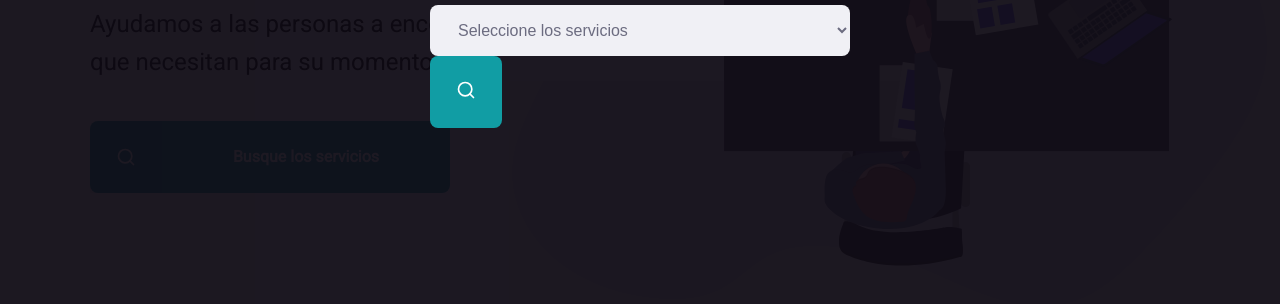
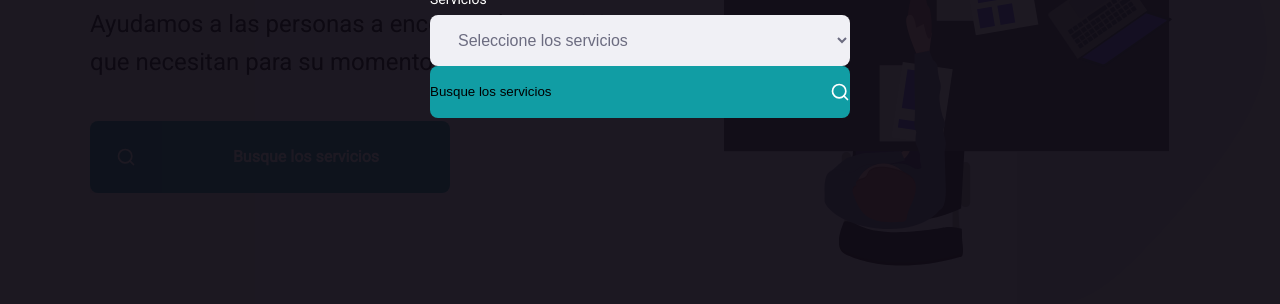
Before and after one commit to FelipeFontouraBr/Emplex, a plain HTML site: page index.html in a window 1280 px wide. Shown: the part 428-732 px from the top of the page. Drawn offline with Linux system fonts and the light colour scheme; no server answers; files whose address does not match are found by name.

Commit message:
Added styles to button

```diff
--- a/index.html
+++ b/index.html
@@ -69,6 +69,7 @@
 
                 <div class="search field">
                     <button>
+                        <p>Busque los servicios</p>
                         <img src="/assets/search.svg" alt="Buscar">
                     </button>
                 </div>
--- a/styles/modal.css
+++ b/styles/modal.css
@@ -60,8 +60,12 @@
 }
 
 #modal form button {
+    display: flex;
+    flex: 1;
+    align-items: center;
+    justify-content: space-between;
     width: 72px;
-    height: 72px;
+    height: 52px;
     background-color: var(--primary-color);
     border: 0;
     border-radius: 8px;
```
